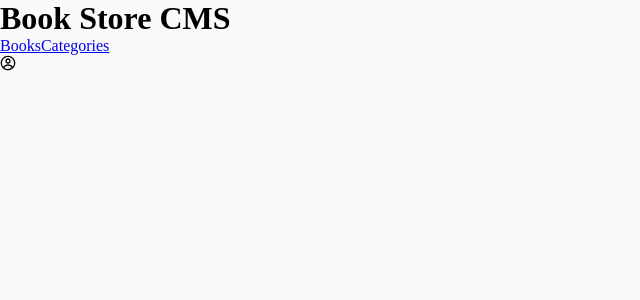
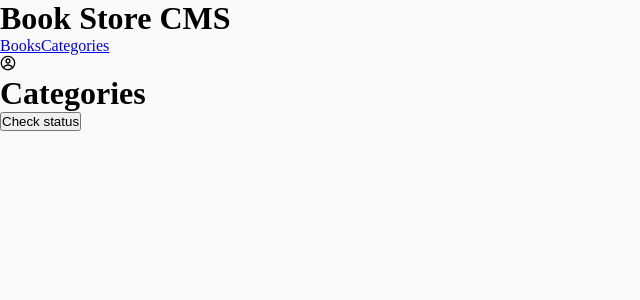
Before and after one commit to emmiiorji/Bookstore-App, a React (Create React App) app: page /categories in a window 1280 px wide. Shown: the top 300 px of the page, without its empty margins (0-640 px from the left). Built offline with nearby package versions, Linux system fonts and the light colour scheme.

Commit message:
Add check status button on Categories page component

```diff
--- a/src/components/pages/CategoriesPage.js
+++ b/src/components/pages/CategoriesPage.js
@@ -1,7 +1,10 @@
 import React from 'react';
 
 const CategoriesPage = () => (
-  <></>
+  <div>
+    <h1>Categories</h1>
+    <button type="button">Check status</button>
+  </div>
 );
 
 export default CategoriesPage;
```
